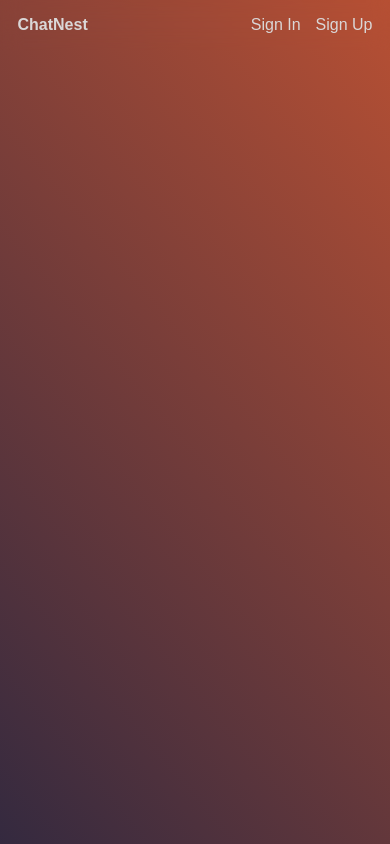
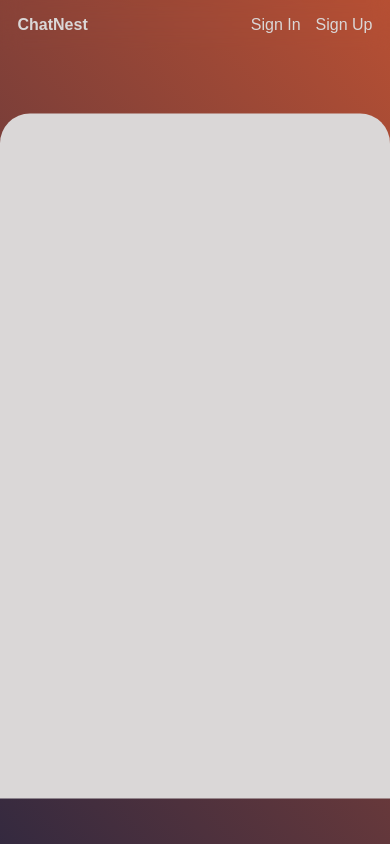
Before and after one commit to MuhammadAhmedKhalid/ChatNestMERN, a React (Create React App) app in the folder frontend/: page /home in a window 390 px wide. Built offline with nearby package versions, Linux system fonts and the light colour scheme.

Commit message:
Home container created.

```diff
--- /dev/null
+++ b/frontend/src/Components/HomeScreen/Container.tsx
@@ -0,0 +1,11 @@
+import '../../Styling/HomeContainer.css'
+
+function Container() {
+  return (
+    <div className='center-box'>
+
+    </div>
+  )
+}
+
+export default Container
--- a/frontend/src/Components/HomeScreen/Home.tsx
+++ b/frontend/src/Components/HomeScreen/Home.tsx
@@ -1,9 +1,11 @@
 import Navbar from '../Navbar'
+import Container from './Container'
 
 function Home() {
   return (
     <div>
       <Navbar/>
+      <Container/>
     </div>
   )
 }
--- a/frontend/src/Components/Navbar.tsx
+++ b/frontend/src/Components/Navbar.tsx
@@ -24,14 +24,12 @@ function Navbar() {
 
   const signout = async (storedToken:any) => {
     try {
-
       const headers = {
         Authorization: `Bearer ${storedToken}`,
       };
 
       const response = await axios.post('http://localhost:5000/users/logout', {}, {headers});
       alert(response.data.message);
-
     } catch (error:any) {
       alert(error.response.data.error);
     }
@@ -56,7 +54,11 @@ function Navbar() {
       <div className="navbar-right">
         {
           storedToken !== null ?
-          <p className="nav-link" onClick={handleLogout}>Logout</p> :
+          <>
+            {/* Show profile info and give edit access */}
+            <p className="nav-link">My Profile</p>
+            <p className="nav-link" onClick={handleLogout}>Logout</p>
+          </> :
           <>
             <p className="nav-link" onClick={handleSignIn}>Sign In</p>
             <p className="nav-link" onClick={handleSignUp}>Sign Up</p>
--- /dev/null
+++ b/frontend/src/Styling/HomeContainer.css
@@ -0,0 +1,19 @@
+.center-box {
+    width: 100%;
+    height: 685px;
+    background: #dad7d7;
+    position: absolute;
+    top: 54%;
+    left: 50%;
+    transform: translate(-50%, -50%);
+    border-radius: 30px 30px 0 0;
+}
+
+@media screen and (max-width: 1024px) {
+
+    .center-box {
+      top: 54%;
+      height: 690spx;
+    }
+
+}
```
